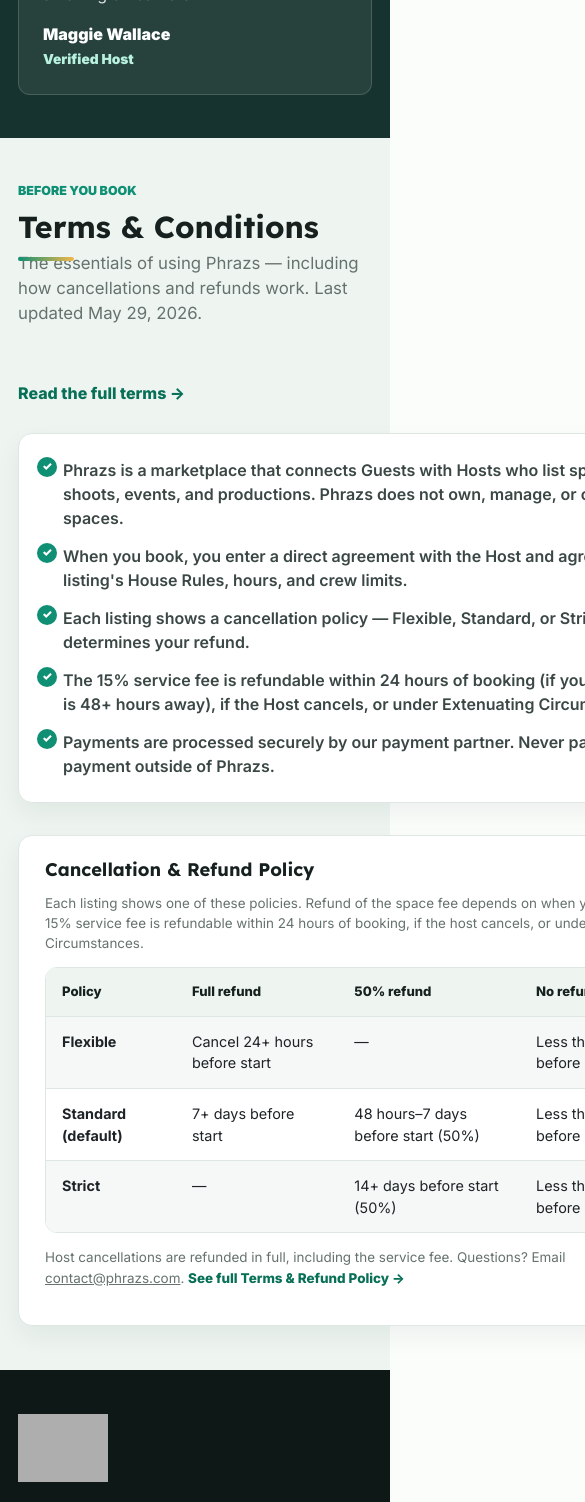
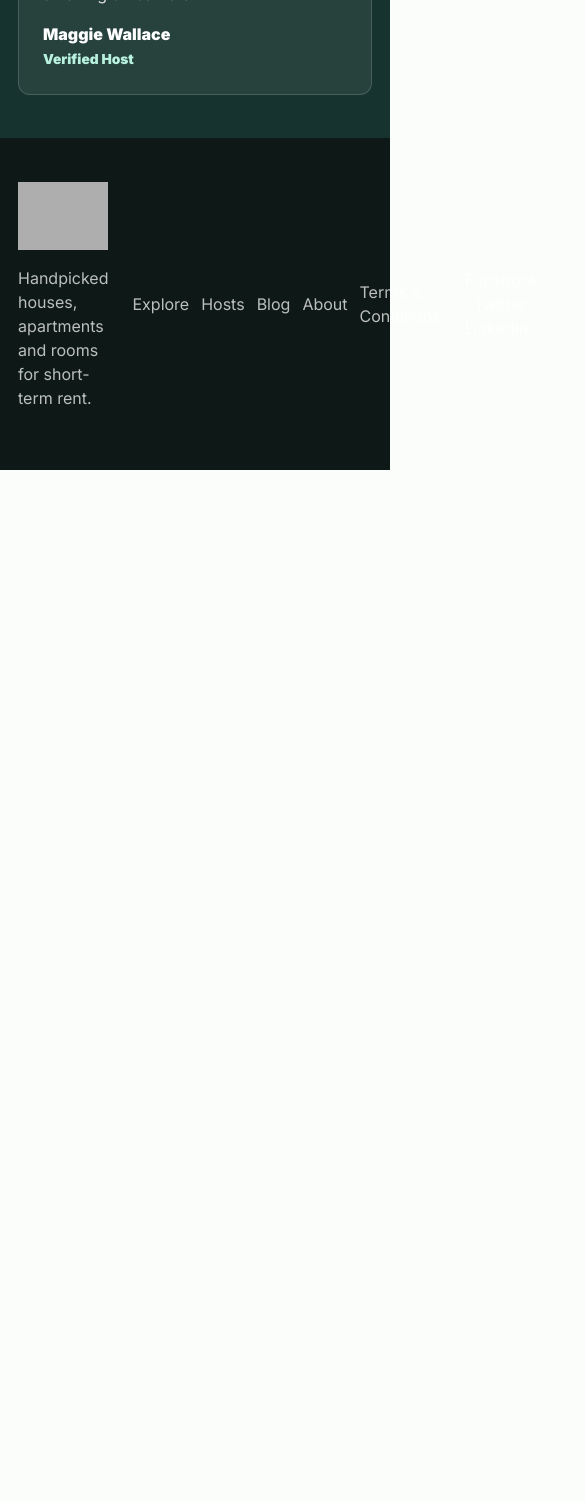
Before and after one commit to VirenChauhan19/Phrazs, a React (Vite) app: page / in a window 390 px wide. Shown: the part 8380-9882 px from the top of the page, 585 px wide, since content can reach past the window. After the commit the page ends 8850 px from the top, so only its background shows below. Built offline with nearby package versions, Linux system fonts and the light colour scheme; grey boxes are pictures that could not be loaded.

Commit message:
terms and condition

```diff
--- a/src/booking-ui.jsx
+++ b/src/booking-ui.jsx
@@ -38,6 +38,7 @@
     cardNumber: "",
     expiry: "",
     cvc: "",
+    acceptedTerms: false,
   };
 }
 
@@ -173,6 +174,10 @@
   const confirmAndPay = async () => {
     if (!paymentValid) {
       setError("Enter valid card details to confirm. Try 4242 4242 4242 4242.");
+      return;
+    }
+    if (!form.acceptedTerms) {
+      setError("Please accept the Terms & Conditions to confirm your booking.");
       return;
     }
     setError("");
@@ -396,19 +401,22 @@
                       <input type="text" inputMode="numeric" placeholder="123" value={form.cvc} onChange={(e) => update({ cvc: e.target.value.replace(/\D/g, "").slice(0, 4) })} />
                     </label>
                   </div>
+                  <label className="terms-check">
+                    <input type="checkbox" checked={form.acceptedTerms} onChange={(e) => update({ acceptedTerms: e.target.checked })} />
+                    <span>
+                      I have read and agree to the{" "}
+                      <a href="#/terms" target="_blank" rel="noreferrer">
+                        Terms &amp; Conditions
+                      </a>
+                      , including the cancellation and refund policy.
+                    </span>
+                  </label>
                   {error && <p className="booking-error">{error}</p>}
-                  <button className="primary-button block" type="button" onClick={confirmAndPay} disabled={processing}>
+                  <button className="primary-button block" type="button" onClick={confirmAndPay} disabled={processing || !form.acceptedTerms}>
                     {processing ? <span className="spinner" /> : null}
                     {processing ? "Processing…" : `Pay ${money(pricing.total)}`}
                   </button>
                   <p className="muted small center">Secured by Stripe · You won't be charged in test mode.</p>
-                  <p className="muted small center">
-                    By paying you agree to the{" "}
-                    <a href="#/terms" target="_blank" rel="noreferrer">
-                      Terms &amp; Refund Policy
-                    </a>
-                    .
-                  </p>
                 </div>
               )}
 
--- a/src/pages/Home.jsx
+++ b/src/pages/Home.jsx
@@ -140,68 +140,6 @@
           ))}
         </div>
       </section>
-
-      <section className="section home-terms" id="terms-summary">
-        <div className="section-heading">
-          <div>
-            <p className="eyebrow">Before you book</p>
-            <h2>Terms &amp; Conditions</h2>
-            <p className="lead">
-              The essentials of using Phrazs — including how cancellations and refunds work. Last updated {data.terms.lastUpdated}.
-            </p>
-          </div>
-          <Link className="text-link" to="/terms">
-            Read the full terms →
-          </Link>
-        </div>
-
-        <div className="home-terms__grid">
-          <ul className="home-terms__points">
-            {data.terms.highlights.map((h, i) => (
-              <li key={i}>{h}</li>
-            ))}
-          </ul>
-
-          <div className="home-terms__refunds">
-            <h3>Cancellation &amp; Refund Policy</h3>
-            <p className="muted small">
-              Each listing shows one of these policies. Refund of the space fee depends on when you cancel; the {data.terms.serviceFeeRate} service
-              fee is refundable within 24 hours of booking, if the host cancels, or under Extenuating Circumstances.
-            </p>
-            <div className="cancel-table-wrap">
-              <table className="cancel-table">
-                <thead>
-                  <tr>
-                    <th>Policy</th>
-                    <th>Full refund</th>
-                    <th>50% refund</th>
-                    <th>No refund</th>
-                  </tr>
-                </thead>
-                <tbody>
-                  {data.terms.cancellationTiers.map((tier) => (
-                    <tr key={tier.name}>
-                      <td>
-                        <strong>{tier.name}</strong>
-                      </td>
-                      <td>{tier.full}</td>
-                      <td>{tier.partial}</td>
-                      <td>{tier.none}</td>
-                    </tr>
-                  ))}
-                </tbody>
-              </table>
-            </div>
-            <p className="muted small">
-              Host cancellations are refunded in full, including the service fee. Questions? Email{" "}
-              <a href={`mailto:${data.terms.contactEmail}`}>{data.terms.contactEmail}</a>.{" "}
-              <Link className="text-link" to="/terms">
-                See full Terms &amp; Refund Policy →
-              </Link>
-            </p>
-          </div>
-        </div>
-      </section>
     </>
   );
 }
--- a/src/styles.css
+++ b/src/styles.css
@@ -559,6 +559,10 @@
 .booking-receipt__notes { margin: 0; font-style: italic; }
 .booking-receipt__actions { display: flex; align-items: center; gap: 18px; }
 .booking-error { margin: 0; color: #b3261e; font-weight: 700; font-size: 0.9rem; }
+.terms-check { display: flex; align-items: flex-start; gap: 10px; color: var(--ink); font-size: 0.9rem; font-weight: 600; cursor: pointer; }
+.terms-check input { width: 18px; height: 18px; min-height: 0; margin-top: 1px; accent-color: var(--accent); cursor: pointer; flex-shrink: 0; }
+.terms-check span { line-height: 1.4; }
+.terms-check a { color: var(--accent-dark); font-weight: 800; }
 .fade-in { animation: fade-in 220ms ease; }
 @keyframes fade-in { from { opacity: 0; transform: translateY(6px); } to { opacity: 1; transform: none; } }
 .spinner { width: 16px; height: 16px; border: 2px solid rgba(255, 255, 255, 0.5); border-top-color: #fff; border-radius: 50%; animation: spin 700ms linear infinite; }
@@ -812,46 +816,6 @@
   html { scroll-behavior: auto; }
 }
 
-/* ---------- Home: Terms & Refunds summary ---------- */
-.home-terms { background: var(--soft); }
-.home-terms__grid { display: grid; grid-template-columns: 0.9fr 1.1fr; gap: 32px; align-items: start; }
-.home-terms__points {
-  display: grid;
-  gap: 14px;
-  margin: 0;
-  padding: 24px 26px 24px 44px;
-  list-style: none;
-  background: #fff;
-  border: 1px solid var(--line);
-  border-radius: 14px;
-  box-shadow: 0 10px 24px rgba(22, 33, 31, 0.06);
-}
-.home-terms__points li { position: relative; font-weight: 600; color: #3a4744; }
-.home-terms__points li::before {
-  content: "✓";
-  position: absolute;
-  left: -26px;
-  top: -1px;
-  display: grid;
-  place-items: center;
-  width: 20px;
-  height: 20px;
-  background: var(--accent);
-  color: #fff;
-  border-radius: 50%;
-  font-size: 0.72rem;
-  font-weight: 900;
-}
-.home-terms__refunds {
-  padding: 24px 26px;
-  background: #fff;
-  border: 1px solid var(--line);
-  border-radius: 14px;
-  box-shadow: 0 10px 24px rgba(22, 33, 31, 0.06);
-}
-.home-terms__refunds h3 { margin-bottom: 8px; }
-.home-terms__refunds .cancel-table-wrap { margin: 14px 0; }
-
 /* ---------- Legal / Terms page ---------- */
 .legal-layout { display: grid; grid-template-columns: 240px minmax(0, 1fr); gap: 40px; align-items: start; }
 .legal-toc { position: sticky; top: 96px; display: grid; gap: 6px; }
@@ -902,7 +866,6 @@
   .legal-layout { grid-template-columns: 1fr; gap: 20px; }
   .legal-toc { position: static; }
   .legal-toc nav { grid-auto-flow: row; }
-  .home-terms__grid { grid-template-columns: 1fr; }
   .leaflet-map { height: 420px; }
   .detail-grid { grid-template-columns: 1fr; }
   .detail-side { position: static; }
```
